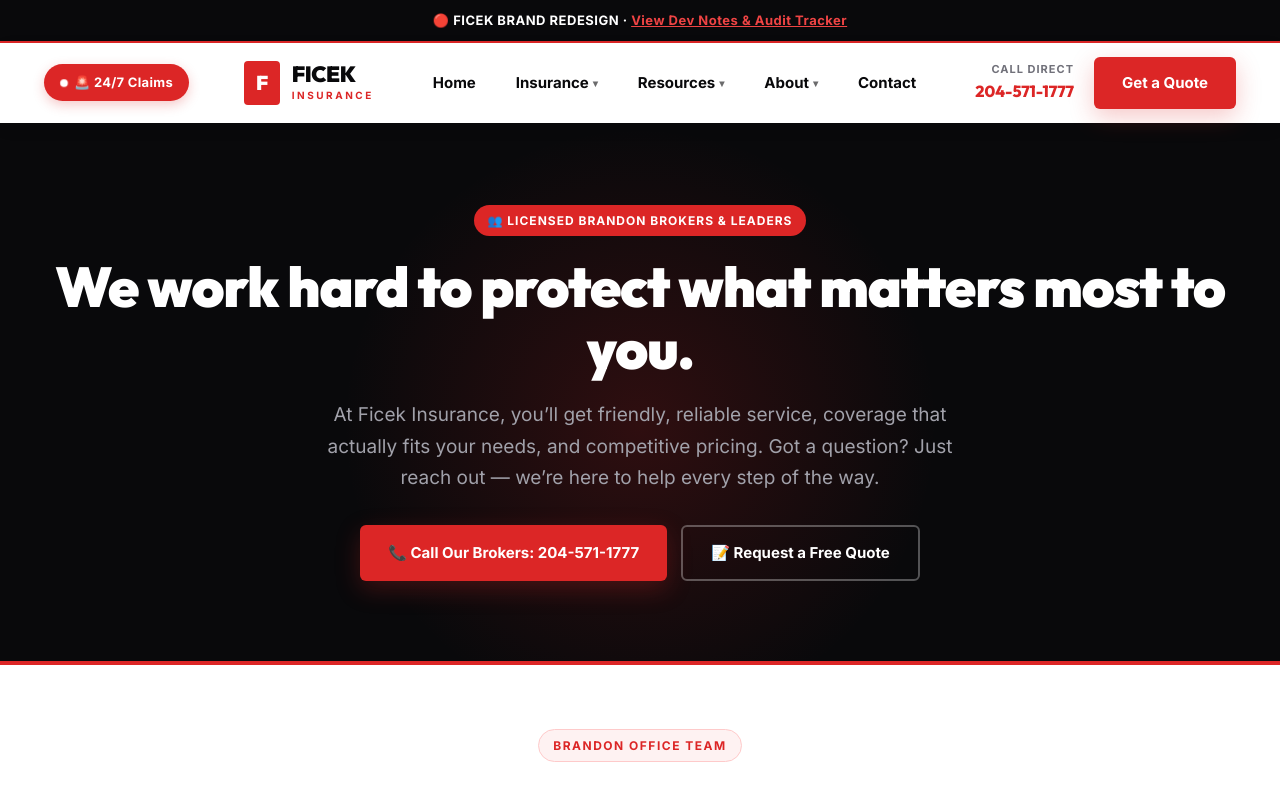
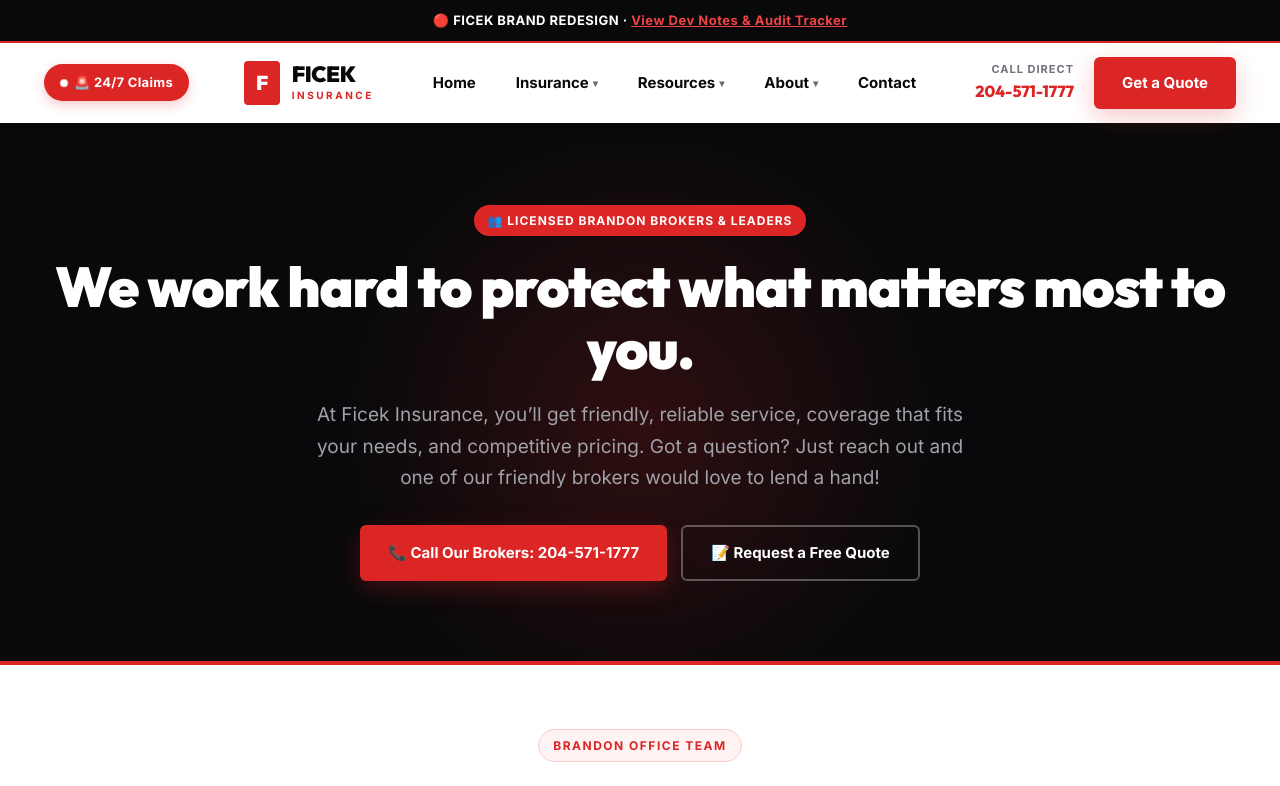
Before and after one commit to austinlmadeit/ficeks, a Next.js app: page /about/our-team in a window 1280 px wide. Shown: the top 786 px of the page. Built offline with nearby package versions, Linux system fonts and the light colour scheme.

Commit message:
Update hero text on Our Team page

```diff
--- a/app/about/our-team/page.js
+++ b/app/about/our-team/page.js
@@ -68,7 +68,7 @@
             margin: '0 auto 32px',
             lineHeight: 1.65,
           }}>
-            At Ficek Insurance, you’ll get friendly, reliable service, coverage that actually fits your needs, and competitive pricing. Got a question? Just reach out — we’re here to help every step of the way.
+            At Ficek Insurance, you’ll get friendly, reliable service, coverage that fits your needs, and competitive pricing. Got a question? Just reach out and one of our friendly brokers would love to lend a hand!
           </p>
 
           <div style={{ display: 'flex', gap: '14px', justifyContent: 'center', flexWrap: 'wrap' }}>
```
